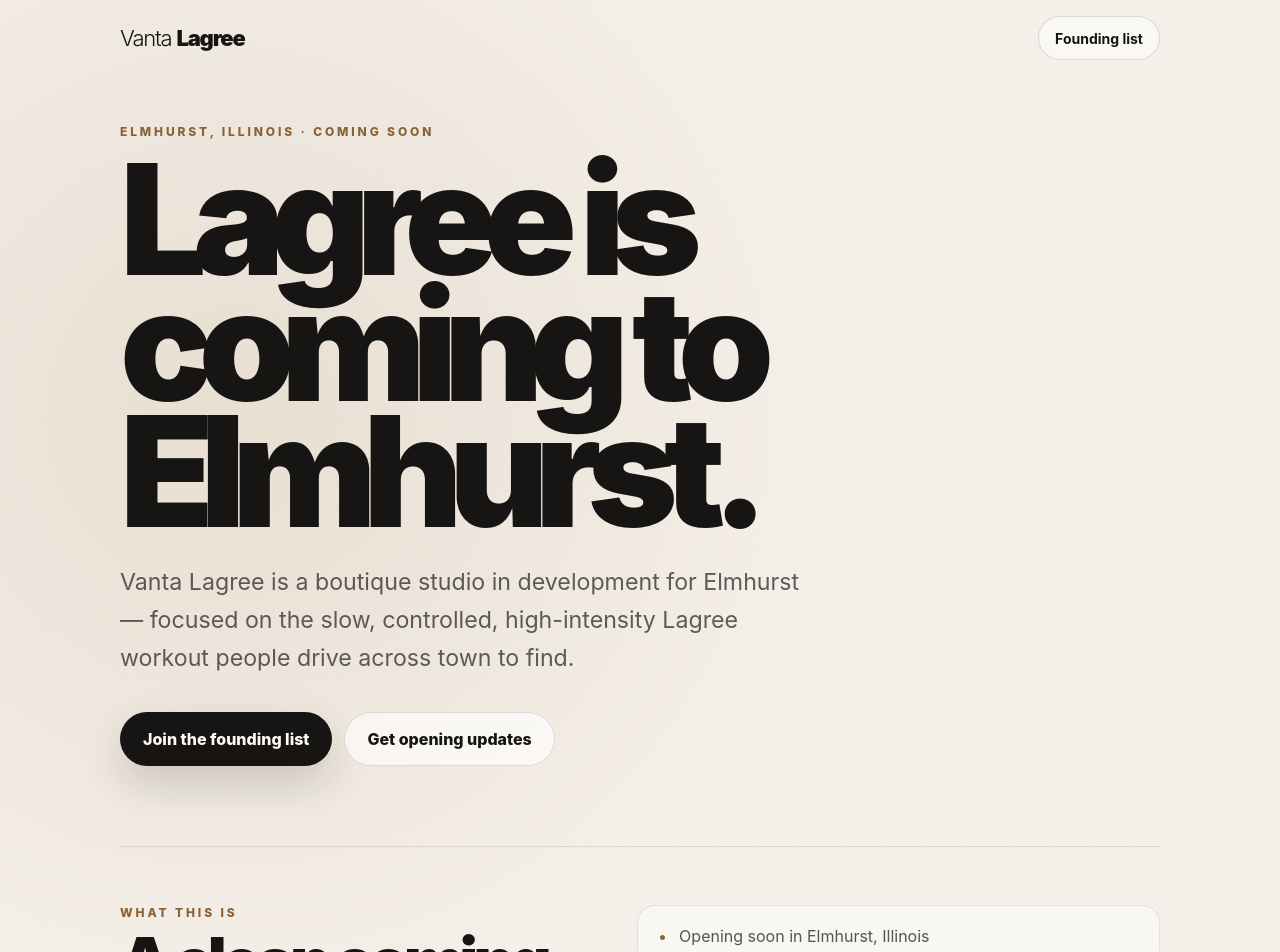
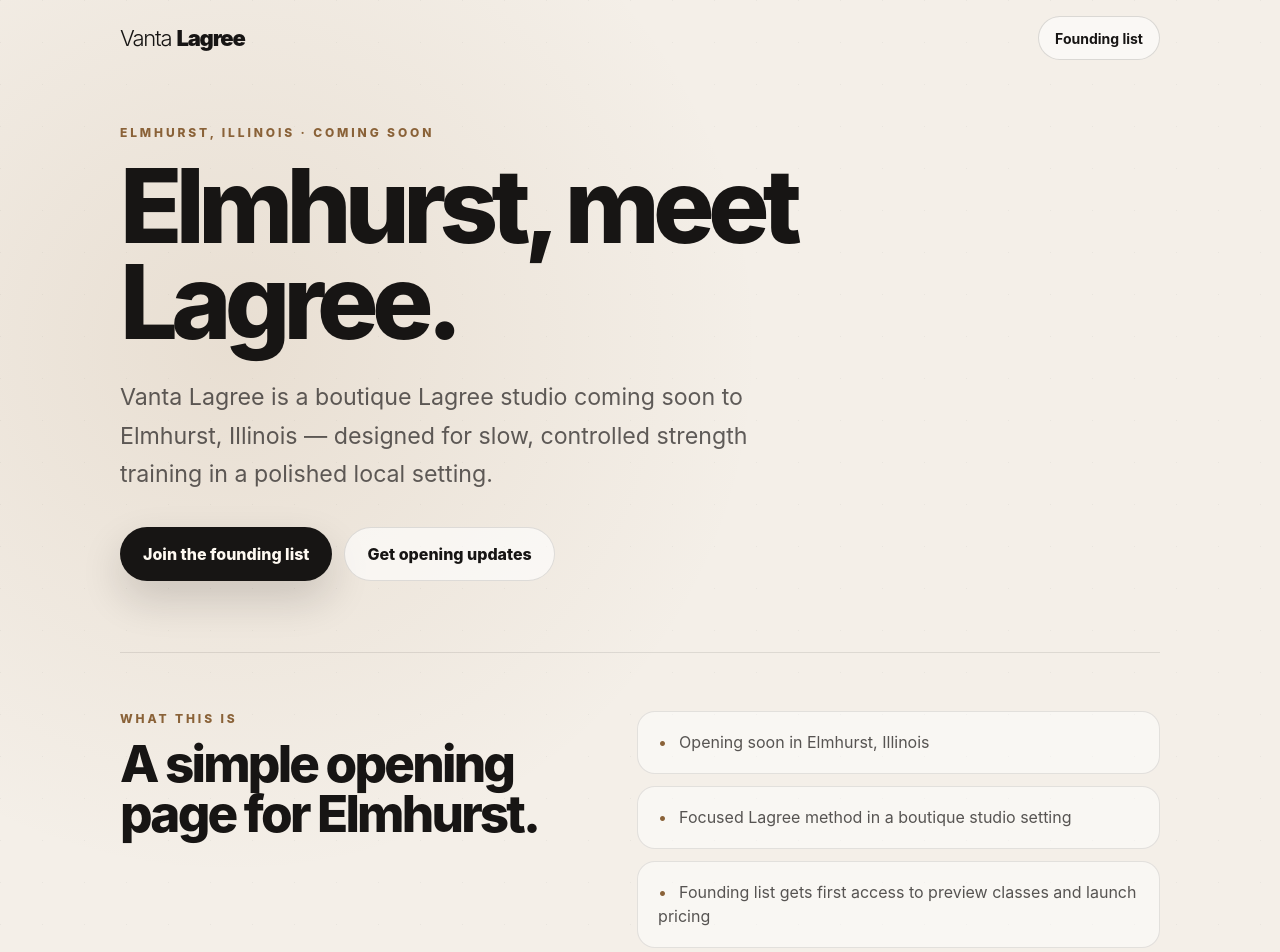
Before and after one commit to Mirr88/vanta-lagree, a React (Vite) app: page / in a window 1280 px wide. Shown: the top 952 px of the page. Built offline with nearby package versions, Linux system fonts and the light colour scheme; the HTML template or start-up script is replaced by a standard one.

Commit message:
Refine Vanta typography and tone

```diff
--- a/src/App.tsx
+++ b/src/App.tsx
@@ -1,6 +1,6 @@
 const points = [
   'Opening soon in Elmhurst, Illinois',
-  'Official Lagree-style training on the Megaformer',
+  'Focused Lagree method in a boutique studio setting',
   'Founding list gets first access to preview classes and launch pricing',
 ]
 
@@ -18,10 +18,10 @@ export default function App() {
 
       <section id="top" className="hero">
         <p className="kicker">Elmhurst, Illinois · Coming soon</p>
-        <h1>Lagree is coming to Elmhurst.</h1>
+        <h1>Elmhurst, meet Lagree.</h1>
         <p className="lede">
-          Vanta Lagree is a boutique studio in development for Elmhurst — focused on the slow, controlled,
-          high-intensity Lagree workout people drive across town to find.
+          Vanta Lagree is a boutique Lagree studio coming soon to Elmhurst, Illinois — designed for slow,
+          controlled strength training in a polished local setting.
         </p>
 
         <div className="actions">
@@ -37,7 +37,7 @@ export default function App() {
       <section className="brief" aria-label="Studio details">
         <div>
           <p className="kicker">What this is</p>
-          <h2>A clean coming-soon page for a real studio launch.</h2>
+          <h2>A simple opening page for Elmhurst.</h2>
         </div>
         <ul>
           {points.map((point) => <li key={point}>{point}</li>)}
@@ -46,10 +46,10 @@ export default function App() {
 
       <section className="method">
         <p className="kicker">Why Lagree</p>
-        <h2>Low impact. High intensity. Serious results.</h2>
+        <h2>The workout is slow. The shake is real.</h2>
         <p>
-          Lagree is built around controlled resistance, core strength, endurance, balance, and the shake.
-          Vanta will bring that method to Elmhurst in a polished, boutique setting once the studio opens.
+          Lagree combines slow resistance, core work, endurance, and low-impact intensity. Vanta will bring
+          that method to Elmhurst without the big-box fitness feel.
         </p>
       </section>
 
--- a/src/index.css
+++ b/src/index.css
@@ -1,5 +1,5 @@
 :root {
-  font-family: Inter, ui-sans-serif, system-ui, -apple-system, BlinkMacSystemFont, "Segoe UI", sans-serif;
+  font-family: ui-sans-serif, -apple-system, BlinkMacSystemFont, "Segoe UI", Inter, sans-serif;
   color: #171514;
   background: #f4efe8;
   font-synthesis: none;
@@ -60,11 +60,11 @@ a { color: inherit; text-decoration: none; }
 }
 
 .hero {
-  min-height: calc(100dvh - 76px);
+  min-height: 72dvh;
   display: flex;
   flex-direction: column;
   justify-content: center;
-  padding: 48px 0 80px;
+  padding: 44px 0 66px;
 }
 
 .kicker {
@@ -78,12 +78,12 @@ a { color: inherit; text-decoration: none; }
 
 h1, h2, p { margin-top: 0; }
 h1 {
-  max-width: 9.5ch;
+  max-width: 11.5ch;
   margin: 18px 0 0;
-  font-size: clamp(4.2rem, 12vw, 10.4rem);
-  line-height: .82;
-  letter-spacing: -.09em;
-  font-weight: 950;
+  font-size: clamp(3.3rem, 8vw, 7.2rem);
+  line-height: .94;
+  letter-spacing: -.065em;
+  font-weight: 820;
 }
 
 .lede {
@@ -128,10 +128,10 @@ h1 {
 .method h2,
 .cta h2 {
   margin: 12px 0 0;
-  font-size: clamp(2.3rem, 5vw, 5.1rem);
-  line-height: .9;
-  letter-spacing: -.075em;
-  font-weight: 950;
+  font-size: clamp(2rem, 4vw, 4rem);
+  line-height: .98;
+  letter-spacing: -.055em;
+  font-weight: 820;
 }
 
 .brief ul {
@@ -216,8 +216,8 @@ h1 {
 @media (max-width: 560px) {
   .nav, .hero, .brief, .method, .cta, .footer { width: min(100% - 28px, 1040px); }
   .nav-link { display: none; }
-  .hero { min-height: auto; padding: 64px 0 70px; }
-  h1 { font-size: clamp(3.35rem, 19vw, 5.2rem); max-width: none; }
+  .hero { min-height: auto; padding: 56px 0 60px; }
+  h1 { font-size: clamp(3rem, 15vw, 4.5rem); max-width: none; }
   .lede, .method p:not(.kicker), .cta p { font-size: 16px; line-height: 1.68; }
   .actions { width: 100%; }
   .button { width: 100%; }
```
